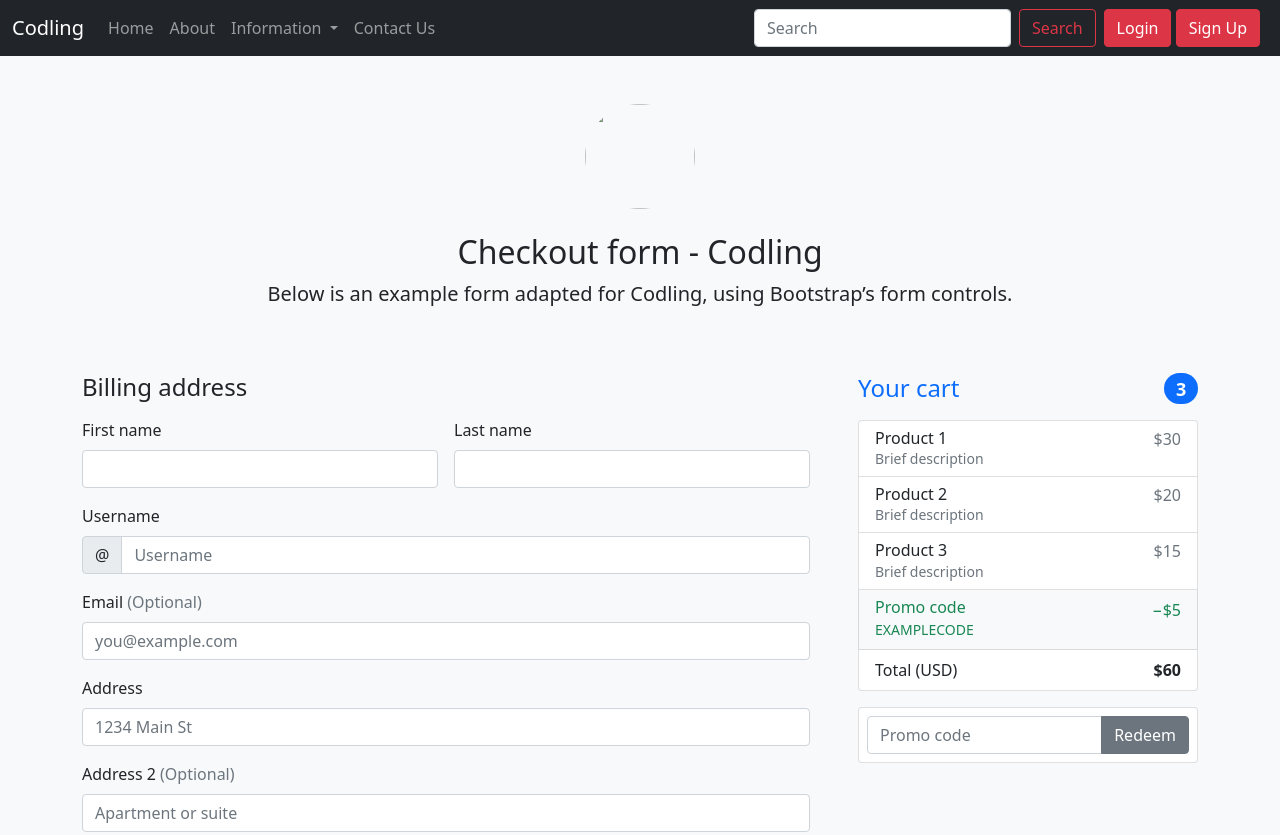
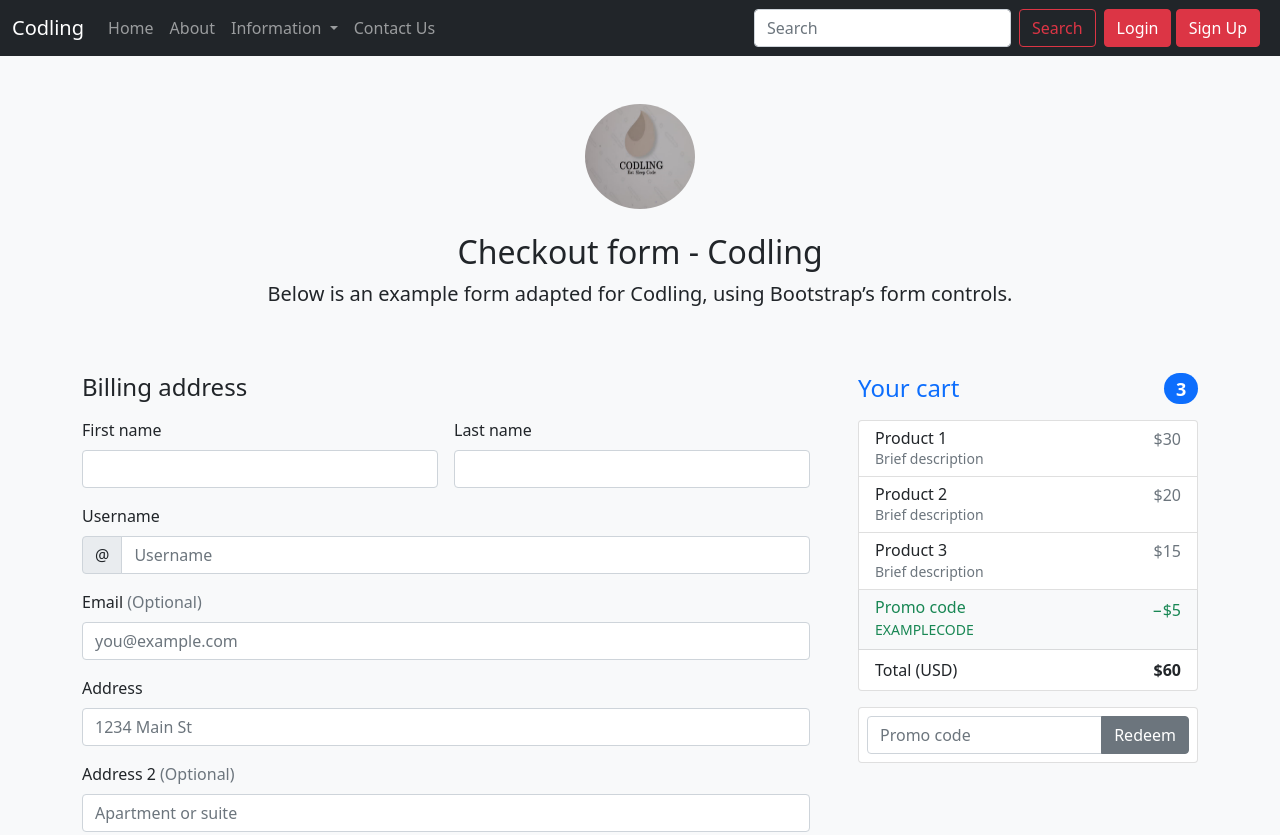
Before and after one commit to Hacktastic0/CODLING-WEB-, a plain HTML site: page buy.html in a window 1280 px wide. Shown: the top 835 px of the page. Drawn offline with nearby package versions, Linux system fonts and the light colour scheme; the site is published under a folder, as on GitHub Pages, so addresses that start at the root find nothing.

Commit message:
Update buy.html

```diff
--- a/buy.html
+++ b/buy.html
@@ -69,7 +69,7 @@
         <div class="container">
           <main>
             <div class="py-5 text-center">
-              <img class="d-block mx-auto mb-4 rounded-circle" src="/images/codling.PNG" alt="" width="110" height="105">
+              <img class="d-block mx-auto mb-4 rounded-circle" src="images/codling.PNG" alt="" width="110" height="105">
               <h2>Checkout form - Codling</h2>
               <p class="lead">Below is an example form adapted for Codling, using Bootstrap’s form controls.</p>
             </div>
```
